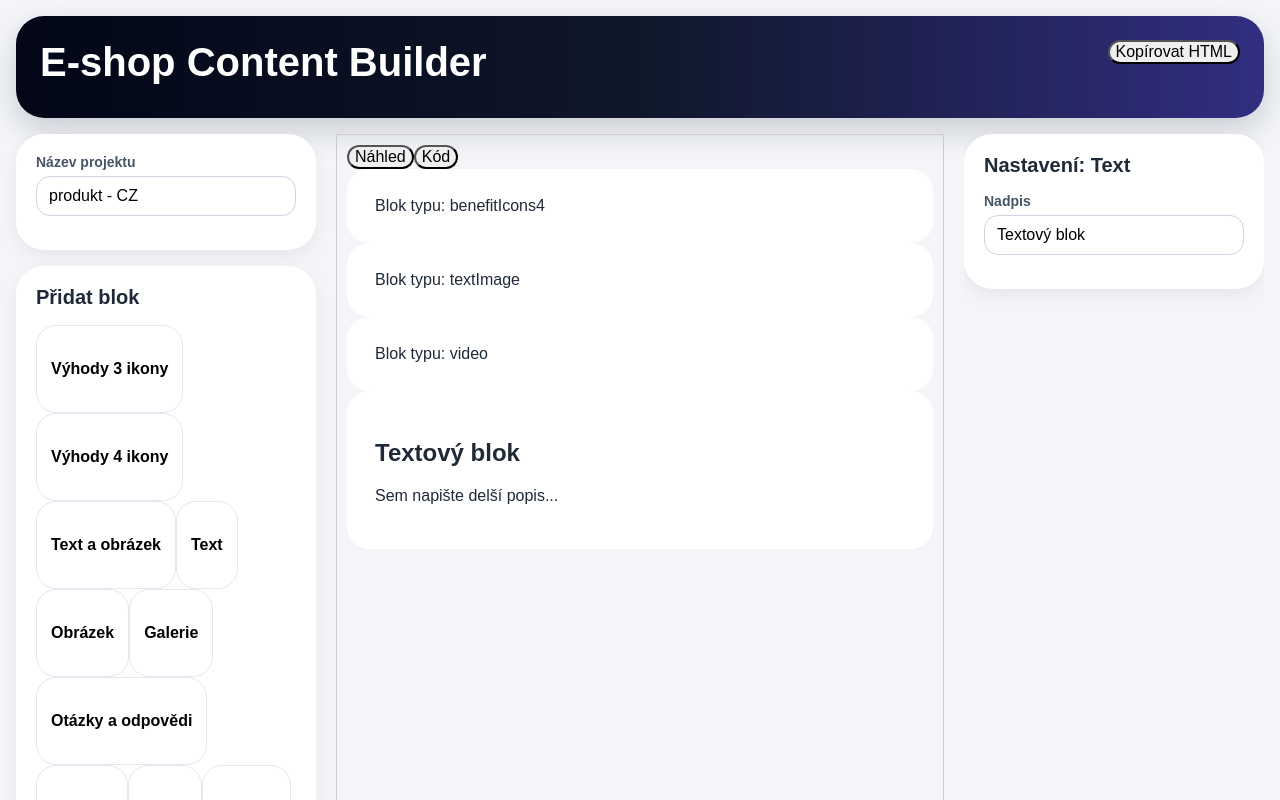
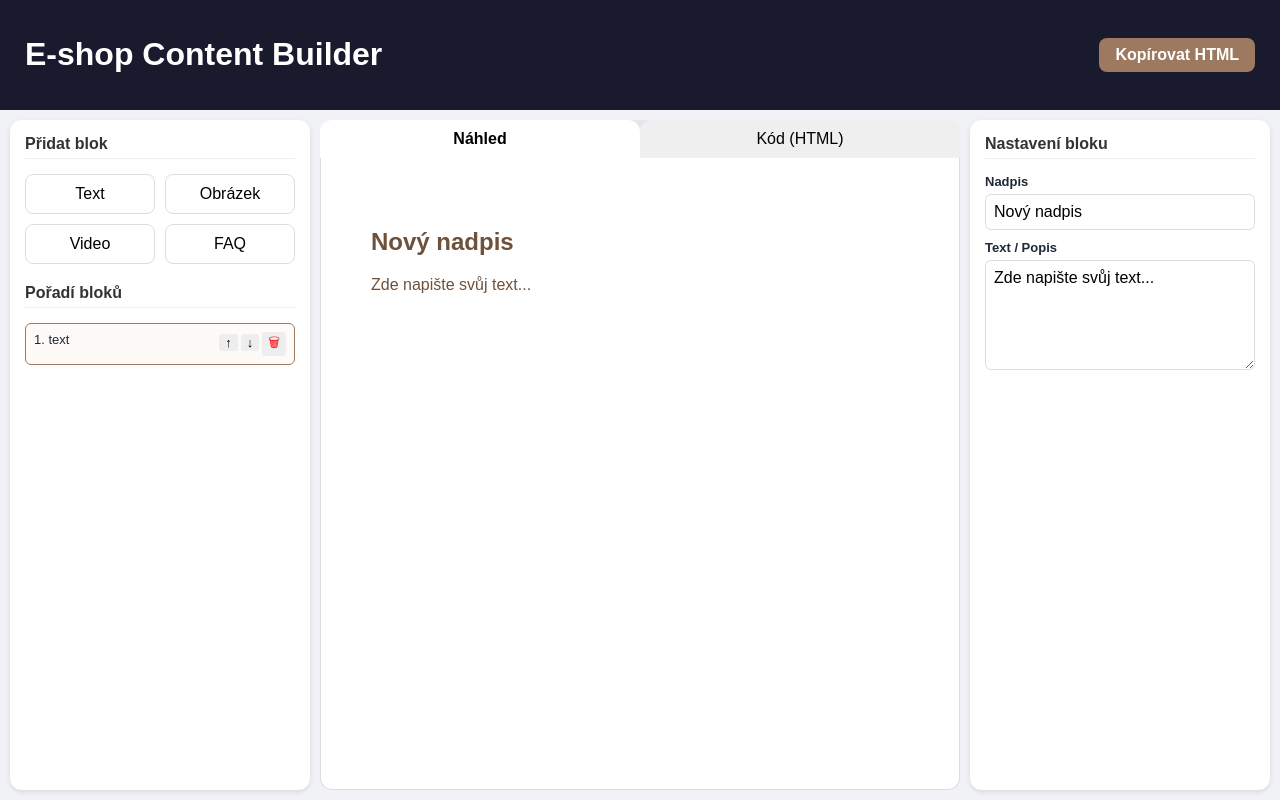
Before and after one commit to mimousekcz-debug/text_builder, a React (Vite) app: page / in a window 1280 px wide. Both pictures are taken after a click on the button "Text". Shown: the top 800 px of the page. Built offline with nearby package versions, Linux system fonts and the light colour scheme.

Commit message:
Update App.jsx

```diff
--- a/App.jsx
+++ b/App.jsx
@@ -1,296 +1,206 @@
 import React, { useEffect, useMemo, useState } from "react";
-// import "./styles.css"; // Ujistěte se, že soubor existuje, nebo zakomentujte
 
-// --- POMOCNÉ KOMPONENTY (Tyto v kódu chyběly) ---
-const Button = ({ children, variant = "primary", size = "md", onClick, className = "", ...props }) => {
-  const baseStyle = "builder-btn"; // Styly řešte v CSS
-  return (
-    <button
-      onClick={onClick}
-      className={`${baseStyle} ${variant} ${size} ${className}`}
-      {...props}
-    >
-      {children}
-    </button>
-  );
-};
+// --- POMOCNÉ KOMPONENTY PRO UI ---
+const Button = ({ children, variant = "primary", size = "md", onClick, className = "" }) => (
+  <button onClick={onClick} className={`btn btn-${variant} btn-${size} ${className}`}>{children}</button>
+);
 
 const Input = (props) => <input className="builder-input" {...props} />;
-const Textarea = (props) => <textarea className="builder-textarea" {...props} />;
+const Textarea = (props) => <textarea className="builder-textarea" rows={4} {...props} />;
 
-// --- POMOCNÉ FUNKCE (Ponecháno z vašeho kódu) ---
+// --- LOGIKA GENEROVÁNÍ HTML ---
 function escapeHtml(str) {
-  return (str || "")
-    .replace(/&/g, "&amp;")
-    .replace(/</g, "&lt;")
-    .replace(/>/g, "&gt;")
-    .replace(/"/g, "&quot;")
-    .replace(/'/g, "&#039;");
-}
-
-function slugify(str) {
-  return (str || "blok")
-    .toLowerCase()
-    .normalize("NFD")
-    .replace(/[\u0300-\u036f]/g, "")
-    .replace(/[^a-z0-9]+/g, "-")
-    .replace(/^-+|-+$/g, "");
+  return (str || "").replace(/&/g, "&amp;").replace(/</g, "&lt;").replace(/>/g, "&gt;");
 }
 
 function youtubeEmbed(url) {
-  if (!url) return "";
-  const patterns = [
-    /(?:youtube\.com\/watch\?v=)([^&]+)/,
-    /(?:youtu\.be\/)([^?&]+)/,
-    /(?:youtube\.com\/embed\/)([^?&]+)/,
-  ];
-  for (const pattern of patterns) {
-    const match = url.match(pattern);
-    if (match?.[1]) return `https://www.youtube.com/embed/${match[1]}`;
-  }
-  return url;
+  const match = url.match(/(?:youtu\.be\/|youtube\.com\/(?:watch\?v=|embed\/))([^&?#]+)/);
+  return match ? `https://www.youtube.com/embed/${match[1]}` : url;
 }
 
-function createDefaultTheme(brand = "mimousek") {
-  const themes = {
-    chrapatko: {
-      brand,
-      brandName: "Chrápátko",
-      accent: "#007599",
-      accentSoft: "#e6f6f8",
-      text: "#1e293b",
-      muted: "#64748b",
-      bg: "#ffffff",
-      cardBg: "#f8fafc",
-      radius: "22px",
-      buttonText: "#ffffff",
-    },
-    mimousek: {
-      brand,
-      brandName: "Mimoušek",
-      accent: "#9d7a5f",
-      accentSoft: "#f5f0f2",
-      text: "#6e513a",
-      muted: "#8b6a4d",
-      bg: "#ffffff",
-      cardBg: "#faf7f8",
-      radius: "22px",
-      buttonText: "#ffffff",
+// --- HLAVNÍ KOMPONENTA EDITORU ---
+export default function EshopTextBuilderPro() {
+  const [blocks, setBlocks] = useState([]);
+  const [selectedId, setSelectedId] = useState(null);
+  const [activeTab, setActiveTab] = useState("preview");
+  const [theme] = useState({ accent: "#9d7a5f", text: "#6e513a", radius: "12px", bg: "#ffffff" });
+
+  const selectedBlock = blocks.find((b) => b.id === selectedId);
+
+  // Přidání nového bloku
+  const addBlock = (type) => {
+    const newBlock = {
+      id: crypto.randomUUID(),
+      type,
+      title: type.toUpperCase(),
+      heading: "Nový nadpis",
+      text: "Zde napište svůj text...",
+      url: "https://placehold.co/600x400",
+      items: type === "faq" ? [{ q: "Otázka?", a: "Odpověď." }] : []
+    };
+    setBlocks([...blocks, newBlock]);
+    setSelectedId(newBlock.id);
+  };
+
+  // Aktualizace dat v bloku
+  const updateBlock = (id, patch) => {
+    setBlocks(blocks.map(b => b.id === id ? { ...b, ...patch } : b));
+  };
+
+  // Smazání bloku
+  const deleteBlock = (id) => {
+    if (window.confirm("Smazat tento blok?")) {
+      setBlocks(blocks.filter(b => b.id !== id));
+      if (selectedId === id) setSelectedId(null);
     }
   };
-  return themes[brand] || themes.mimousek;
-}
 
-const blockCatalog = [
-  { type: "benefitIcons3", label: "Výhody 3 ikony" },
-  { type: "benefitIcons4", label: "Výhody 4 ikony" },
-  { type: "textImage", label: "Text a obrázek" },
-  { type: "text", label: "Text" },
-  { type: "image", label: "Obrázek" },
-  { type: "gallery", label: "Galerie" },
-  { type: "faq", label: "Otázky a odpovědi" },
-  { type: "columns", label: "Sloupce" },
-  { type: "video", label: "Video" },
-  { type: "table", label: "Tabulka" },
-  { type: "ctaBanner", label: "CTA banner" },
-];
+  // Posun bloku
+  const moveBlock = (index, direction) => {
+    const newBlocks = [...blocks];
+    const targetIndex = direction === "up" ? index - 1 : index + 1;
+    if (targetIndex < 0 || targetIndex >= blocks.length) return;
+    [newBlocks[index], newBlocks[targetIndex]] = [newBlocks[targetIndex], newBlocks[index]];
+    setBlocks(newBlocks);
+  };
 
-function blockBase(type, title) {
-  return {
-    id: crypto.randomUUID(),
-    type,
-    title,
-    anchor: slugify(title),
-    settings: {
-      padding: "medium",
-      rounded: true,
-      background: "white",
-      container: "default",
-      border: false,
-      shadow: false,
-      hiddenOnMobile: false,
-      customClass: "",
-    },
+  // --- RENDEROVÁNÍ NÁHLEDU (HTML) ---
+  const renderHtml = (block) => {
+    const s = `style="padding:20px; margin-bottom:20px; border-radius:${theme.radius}; background:${theme.bg}; color:${theme.text};"`;
+
+    switch (block.type) {
+      case "text":
+        return `<div ${s}><h2>${escapeHtml(block.heading)}</h2><p>${escapeHtml(block.text).replace(/\n/g, "<br>")}</p></div>`;
+      case "image":
+        return `<div ${s}><img src="${block.url}" style="width:100%; border-radius:8px;" /></div>`;
+      case "video":
+        return `<div ${s}><h2>${escapeHtml(block.heading)}</h2><iframe width="100%" height="315" src="${youtubeEmbed(block.url)}" frameborder="0" allowfullscreen></iframe></div>`;
+      case "faq":
+        return `<div ${s}><h2>${escapeHtml(block.heading)}</h2>${block.items.map(i => `<b>${i.q}</b><p>${i.a}</p>`).join("")}</div>`;
+      default:
+        return `<div ${s}>Blok: ${block.type}</div>`;
+    }
   };
-}
 
-function createBenefitItem(title = "prémiová\nkvalita") {
-  return {
-    imageUrl: "https://placehold.co/180x180?text=Ikona",
-    alt: "Ikona výhody",
-    title,
-  };
-}
+  const fullHtml = useMemo(() => {
+    return `<div class="eshop-content">\n${blocks.map(renderHtml).join("\n")}\n</div>`;
+  }, [blocks]);
 
-function createBlock(type) {
-  const base = blockBase(type, blockCatalog.find(b => b.type === type)?.label || type);
-  switch (type) {
-    case "benefitIcons3":
-      return { ...base, items: [createBenefitItem(), createBenefitItem(), createBenefitItem()] };
-    case "benefitIcons4":
-      return { ...base, items: [createBenefitItem(), createBenefitItem(), createBenefitItem(), createBenefitItem()] };
-    case "textImage":
-      return {
-        ...base,
-        heading: "Nadpis bloku",
-        text: "Sem napište text produktu...",
-        imageUrl: "https://placehold.co/900x900?text=Obrázek",
-        imageAlt: "Produktová fotografie",
-        imagePosition: "right",
-        imageRatio: "square",
-        buttonText: "Zjistit více",
-        buttonLink: "#",
-      };
-    case "text":
-      return { ...base, heading: "Textový blok", text: "Sem napište delší popis..." };
-    case "video":
-      return { ...base, heading: "Video", youtubeUrl: "https://www.youtube.com/watch?v=dQw4w9WgXcQ", description: "Popis videa" };
-    default:
-      return base;
-  }
-}
+  return (
+    <div className="builder-container">
+      {/* Header */}
+      <header className="builder-header">
+        <h1 style={{color: "white"}}>E-shop Content Builder</h1>
+        <Button onClick={() => navigator.clipboard.writeText(fullHtml)}>Kopírovat HTML</Button>
+      </header>
 
-function createTemplate(templateName) {
-  if (templateName === "product") return [createBlock("benefitIcons4"), createBlock("textImage"), createBlock("video")];
-  return [createBlock("text")];
-}
+      <div className="builder-main-layout">
+        {/* Levý panel - Widgety */}
+        <aside className="builder-sidebar-left">
+          <div className="panel-title">Přidat blok</div>
+          <div className="widget-grid">
+            <button onClick={() => addBlock("text")}>Text</button>
+            <button onClick={() => addBlock("image")}>Obrázek</button>
+            <button onClick={() => addBlock("video")}>Video</button>
+            <button onClick={() => addBlock("faq")}>FAQ</button>
+          </div>
 
-function updateBlock(blocks, id, patch) {
-  return blocks.map((block) => (block.id === id ? { ...block, ...patch } : block));
-}
+          <div className="panel-title" style={{marginTop: "20px"}}>Pořadí bloků</div>
+          <div className="block-list">
+            {blocks.map((b, i) => (
+              <div key={b.id} className={`block-item ${selectedId === b.id ? "active" : ""}`} onClick={() => setSelectedId(b.id)}>
+                <span>{i+1}. {b.type}</span>
+                <div className="block-controls">
+                  <button onClick={(e) => {e.stopPropagation(); moveBlock(i, "up")}}>↑</button>
+                  <button onClick={(e) => {e.stopPropagation(); moveBlock(i, "down")}}>↓</button>
+                  <button onClick={(e) => {e.stopPropagation(); deleteBlock(b.id)}} style={{color: "red"}}>🗑</button>
+                </div>
+              </div>
+            ))}
+          </div>
+        </aside>
 
-// --- RENDERING LOGIKA (Ponecháno) ---
-function blockSectionStyles(settings, theme) {
-  const paddingMap = { small: "16px", medium: "28px", large: "40px" };
-  const backgroundMap = { white: theme.bg, muted: theme.cardBg, accentSoft: theme.accentSoft, transparent: "transparent" };
-  return [
-    `padding:${paddingMap[settings?.padding || "medium"]};`,
-    `border-radius:${settings?.rounded ? theme.radius : "0px"};`,
-    `background:${backgroundMap[settings?.background || "white"]};`,
-    settings?.border ? "border:1px solid #e2e8f0;" : "border:none;",
-    settings?.shadow ? "box-shadow:0 12px 30px rgba(15,23,42,.06);" : "box-shadow:none;",
-  ].join("");
-}
+        {/* Střed - Náhled */}
+        <main className="builder-preview-area">
+          <div className="tabs">
+            <button className={activeTab === "preview" ? "active" : ""} onClick={() => setActiveTab("preview")}>Náhled</button>
+            <button className={activeTab === "code" ? "active" : ""} onClick={() => setActiveTab("code")}>Kód (HTML)</button>
+          </div>
 
-function blockOuterStyles(settings) {
-  const containerMap = { default: "max-width:1200px;margin:0 auto;", narrow: "max-width:980px;margin:0 auto;", full: "max-width:100%;margin:0 auto;" };
-  return containerMap[settings?.container || "default"];
-}
+          <div className="preview-canvas">
+            {activeTab === "preview" ? (
+              blocks.length > 0 ? (
+                <div dangerouslySetInnerHTML={{ __html: fullHtml }} />
+              ) : (
+                <div className="empty-state">Pracovní plocha je prázdná. Přidejte první blok.</div>
+              )
+            ) : (
+              <textarea className="code-output" readOnly value={fullHtml} />
+            )}
+          </div>
+        </main>
 
-function renderBlockHtml(block, theme) {
-  const sectionStyle = blockSectionStyles(block.settings, theme);
-  const outerStyle = blockOuterStyles(block.settings);
-  const wrap = (inner) => `<section style="${outerStyle}"><div style="${sectionStyle}">${inner}</div></section>`;
+        {/* Pravý panel - Nastavení */}
+        <aside className="builder-sidebar-right">
+          <div className="panel-title">Nastavení bloku</div>
+          {selectedBlock ? (
+            <div className="settings-form">
+              <label>Nadpis</label>
+              <Input value={selectedBlock.heading} onChange={(e) => updateBlock(selectedBlock.id, { heading: e.target.value })} />
 
-  if (block.type === "text") {
-    return wrap(`<h2>${escapeHtml(block.heading)}</h2><p>${escapeHtml(block.text)}</p>`);
-  }
-  // ... (další typy bloků by se doplnily dle původního vzoru)
-  return wrap(`<div>Blok typu: ${block.type}</div>`);
-}
+              <label>Text / Popis</label>
+              <Textarea value={selectedBlock.text} onChange={(e) => updateBlock(selectedBlock.id, { text: e.target.value })} />
 
-function buildExportHtml(blocks, theme, includeCss = true) {
-  return `<div class="eshop-export">${blocks.map((block) => renderBlockHtml(block, theme)).join("")}</div>`;
-}
+              {(selectedBlock.type === "image" || selectedBlock.type === "video") && (
+                <>
+                  <label>URL (Obrázek/YouTube)</label>
+                  <Input value={selectedBlock.url} onChange={(e) => updateBlock(selectedBlock.id, { url: e.target.value })} />
+                </>
+              )}
 
-// --- KOMPONENTY ROZHRANÍ ---
-function CatalogButton({ item, onAdd }) {
-  return (
-    <button onClick={() => onAdd(item.type)} className="builder-catalog-btn">
-      {item.label}
-    </button>
-  );
-}
+              {selectedBlock.type === "faq" && (
+                <div className="faq-editor">
+                  <label>FAQ Položky</label>
+                  <Button size="sm" onClick={() => updateBlock(selectedBlock.id, { items: [...selectedBlock.items, {q: "", a: ""}] })}>+ Přidat dotaz</Button>
+                </div>
+              )}
+            </div>
+          ) : (
+            <div className="empty-state">Vyberte blok pro úpravu</div>
+          )}
+        </aside>
+      </div>
 
-function Field({ label, children }) {
-  return (
-    <div className="builder-field">
-      <label className="builder-label">{label}</label>
-      {children}
+      <style>{`
+        .builder-container { display: flex; flex-direction: column; height: 100vh; font-family: sans-serif; background: #f0f2f5; }
+        .builder-header { background: #1a1a2e; padding: 15px 25px; display: flex; justify-content: space-between; align-items: center; }
+        .builder-main-layout { display: flex; flex: 1; overflow: hidden; padding: 10px; gap: 10px; }
+
+        .builder-sidebar-left, .builder-sidebar-right { width: 300px; background: white; border-radius: 12px; padding: 15px; overflow-y: auto; box-shadow: 0 2px 5px rgba(0,0,0,0.1); }
+        .builder-preview-area { flex: 1; display: flex; flex-direction: column; }
+
+        .panel-title { font-weight: bold; margin-bottom: 15px; border-bottom: 1px solid #eee; padding-bottom: 5px; color: #333; }
+        .widget-grid { display: grid; grid-template-columns: 1fr 1fr; gap: 10px; }
+        .widget-grid button { padding: 10px; border: 1px solid #ddd; border-radius: 8px; background: white; cursor: pointer; }
+        .widget-grid button:hover { background: #f9f9f9; border-color: #9d7a5f; }
+
+        .block-item { display: flex; justify-content: space-between; padding: 8px; border: 1px solid #eee; margin-bottom: 5px; border-radius: 6px; cursor: pointer; background: #fff; font-size: 13px; }
+        .block-item.active { border-color: #9d7a5f; background: #fdfaf8; }
+        .block-controls button { margin-left: 3px; border: none; background: #eee; border-radius: 3px; cursor: pointer; }
+
+        .preview-canvas { flex: 1; background: #fff; border-radius: 0 0 12px 12px; padding: 30px; overflow-y: auto; border: 1px solid #ddd; border-top: none; }
+        .tabs { display: flex; background: #e4e6e9; border-radius: 12px 12px 0 0; }
+        .tabs button { flex: 1; padding: 10px; border: none; cursor: pointer; border-radius: 12px 12px 0 0; }
+        .tabs button.active { background: #fff; font-weight: bold; }
+
+        .settings-form label { display: block; margin: 10px 0 5px; font-size: 13px; font-weight: bold; }
+        .builder-input, .builder-textarea { width: 100%; padding: 8px; border: 1px solid #ddd; border-radius: 6px; box-sizing: border-box; }
+        .code-output { width: 100%; height: 100%; font-family: monospace; font-size: 12px; padding: 10px; border: none; outline: none; resize: none; }
+
+        .btn { padding: 8px 16px; border-radius: 8px; cursor: pointer; border: none; font-weight: bold; }
+        .btn-primary { background: #9d7a5f; color: white; }
+        .empty-state { text-align: center; color: #999; margin-top: 50px; }
+      `}</style>
     </div>
   );
 }
-
-function BlockSettings({ block, setBlocks, theme }) {
-  const patchBlock = (patch) => setBlocks((prev) => updateBlock(prev, block.id, patch));
-  if (!block) return <div className="builder-empty">Vyberte blok pro nastavení.</div>;
-
-  return (
-    <div className="builder-settings">
-      <div className="builder-panel">
-        <div className="builder-panel-title">Nastavení: {block.title}</div>
-        <Field label="Nadpis">
-          <Input value={block.heading || ""} onChange={(e) => patchBlock({ heading: e.target.value })} />
-        </Field>
-      </div>
-    </div>
-  );
-}
-
-// --- HLAVNÍ APLIKACE ---
-export default function EshopTextBuilderPro() {
-  const [projectName, setProjectName] = useState("produkt - CZ");
-  const [pageType, setPageType] = useState("product");
-  const [theme, setTheme] = useState(createDefaultTheme("mimousek"));
-  const [includeCss, setIncludeCss] = useState(true);
-  const [blocks, setBlocks] = useState(createTemplate("product"));
-  const [selectedId, setSelectedId] = useState(null);
-  const [activeTab, setActiveTab] = useState("preview");
-
-  const selectedBlock = blocks.find((block) => block.id === selectedId) || null;
-  const generatedHtml = useMemo(() => buildExportHtml(blocks, theme, includeCss), [blocks, theme, includeCss]);
-
-  const addBlock = (type) => {
-    const block = createBlock(type);
-    setBlocks([...blocks, block]);
-    setSelectedId(block.id);
-  };
-
-  return (
-    <div className="builder-app">
-      <div className="builder-shell">
-        <header className="builder-hero">
-          <h1>E-shop Content Builder</h1>
-          <div className="builder-top-actions">
-            <Button onClick={() => console.log(generatedHtml)}>Kopírovat HTML</Button>
-          </div>
-        </header>
-
-        <div className="builder-layout" style={{ display: "flex", gap: "20px" }}>
-          {/* LEVÝ SLOUPEC */}
-          <div className="builder-left" style={{ width: "300px" }}>
-            <div className="builder-panel">
-              <Field label="Název projektu">
-                <Input value={projectName} onChange={(e) => setProjectName(e.target.value)} />
-              </Field>
-            </div>
-            <div className="builder-panel">
-              <div className="builder-panel-title">Přidat blok</div>
-              {blockCatalog.map(item => (
-                <CatalogButton key={item.type} item={item} onAdd={addBlock} />
-              ))}
-            </div>
-          </div>
-
-          {/* STŘEDNÍ SLOUPEC - NÁHLED */}
-          <div className="builder-center" style={{ flex: 1, border: "1px solid #ccc", padding: "10px" }}>
-            <div className="tabs">
-              <button onClick={() => setActiveTab("preview")}>Náhled</button>
-              <button onClick={() => setActiveTab("code")}>Kód</button>
-            </div>
-            {activeTab === "preview" ? (
-              <div dangerouslySetInnerHTML={{ __html: generatedHtml }} />
-            ) : (
-              <pre>{generatedHtml}</pre>
-            )}
-          </div>
-
-          {/* PRAVÝ SLOUPEC - NASTAVENÍ */}
-          <div className="builder-right" style={{ width: "300px" }}>
-            <BlockSettings block={selectedBlock} setBlocks={setBlocks} theme={theme} />
-          </div>
-        </div>
-      </div>
-    </div>
-  );
-}
```
